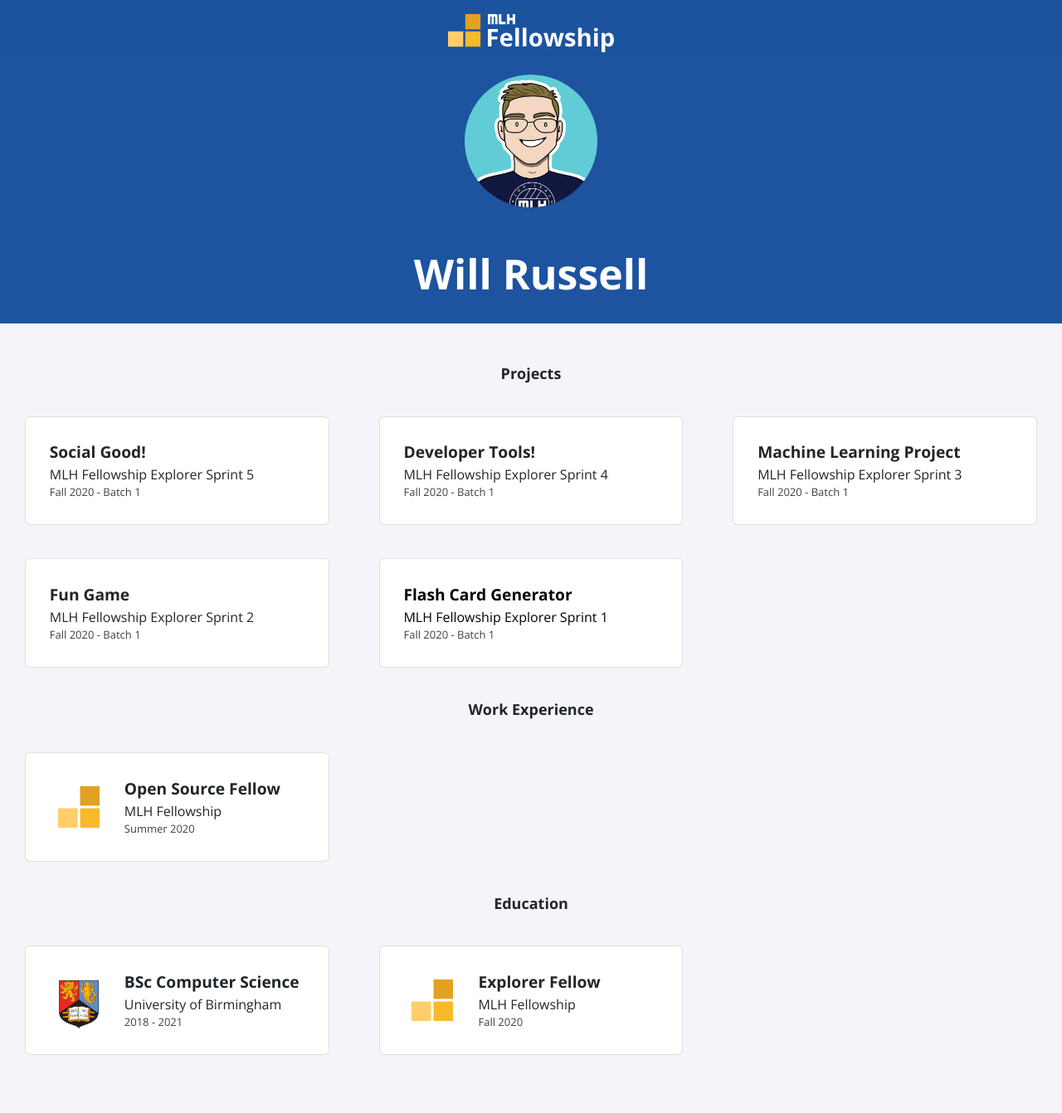
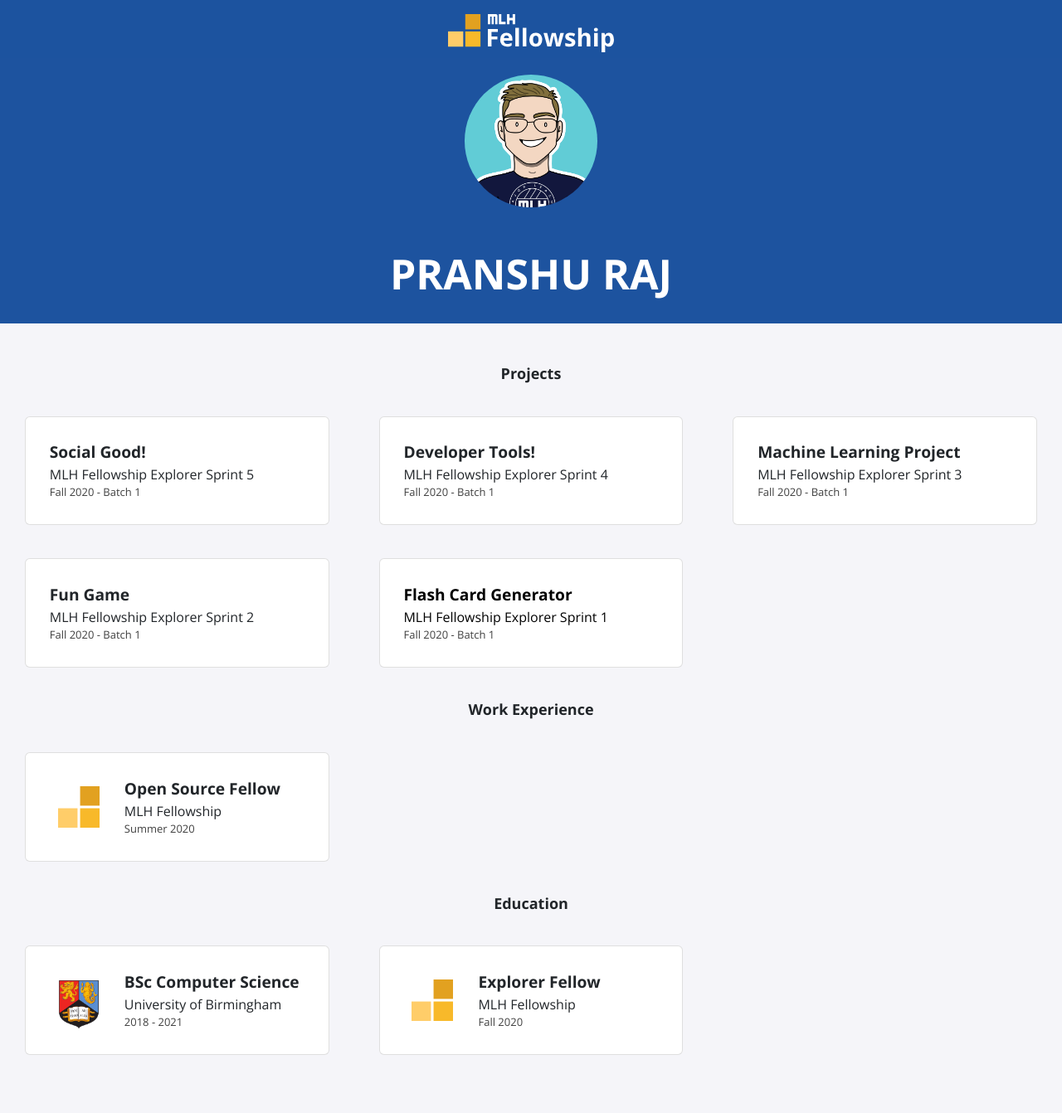
Before and after one commit to Pranshu-Raj/Pranshu-Raj.github.io, a Jekyll site: the page built from index.html, in a window 1280 px wide. Shown: the whole page at 83% size. Built offline with Jekyll 4.4.1, drawn with Linux system fonts in a browser that asks for light colours; nearby versions of some CDN libraries.

Commit message:
no need of comment just updated the userInfo

```diff
--- a/_config.yml
+++ b/_config.yml
@@ -1,13 +1,13 @@
-title: "Will Russell"
-email: fellowship@mlh.io
+title: "PRANSHU RAJ"
+email: PranshuRaj@mlh.io
 description: >- # this means to ignore newlines until "baseurl:"
   Write an awesome description for your new site here. You can edit this
   line in _config.yml. It will appear in your document head meta (for
   Google search results) and in your feed.xml site description.
-baseurl: "/"
+baseurl: "https://github.com/Pranshu-Raj/Pranshu-Raj.github.io/"
 url: "/portfolio-template"
-twitter_username: mlhacks
-github_username:  mlh-fellowship
+twitter_username: iampranshu_raj
+github_username:  Pranshu-Raj
 
 sass:
   sass_dir: _sass
```
